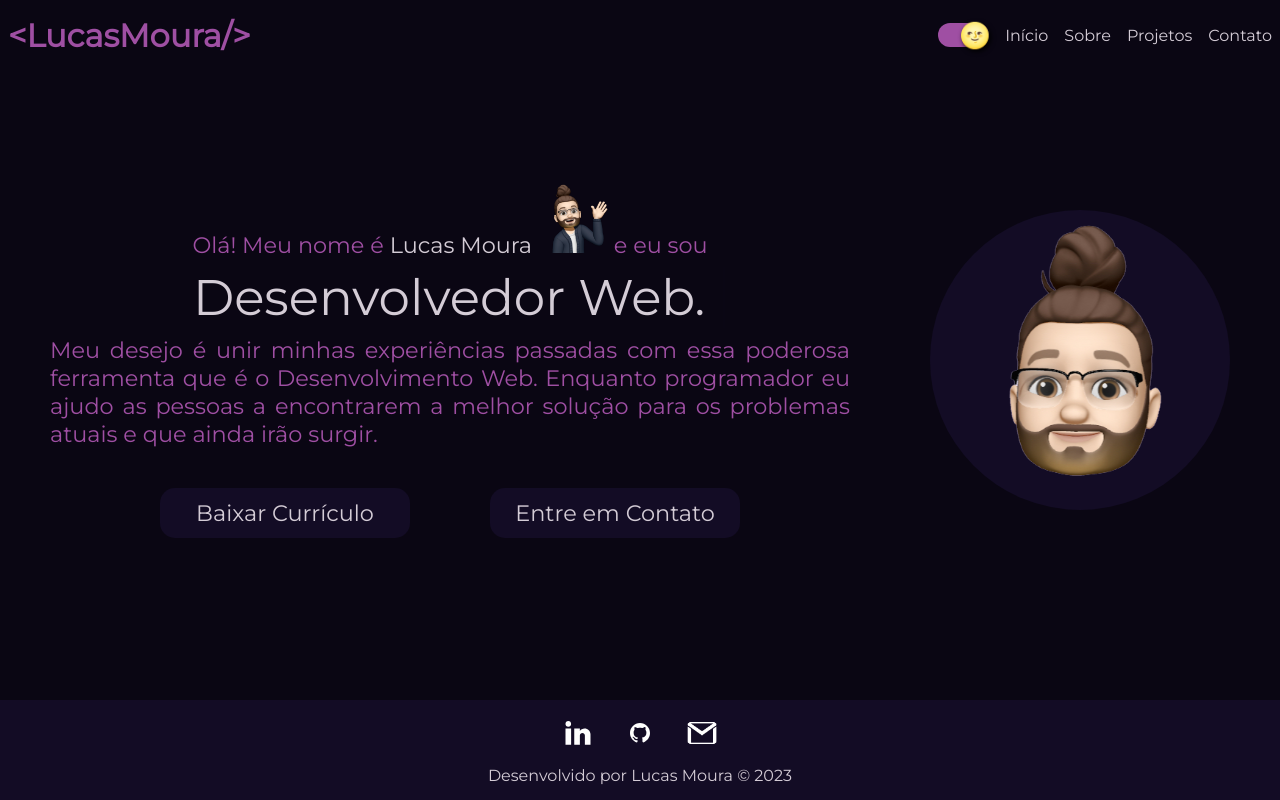
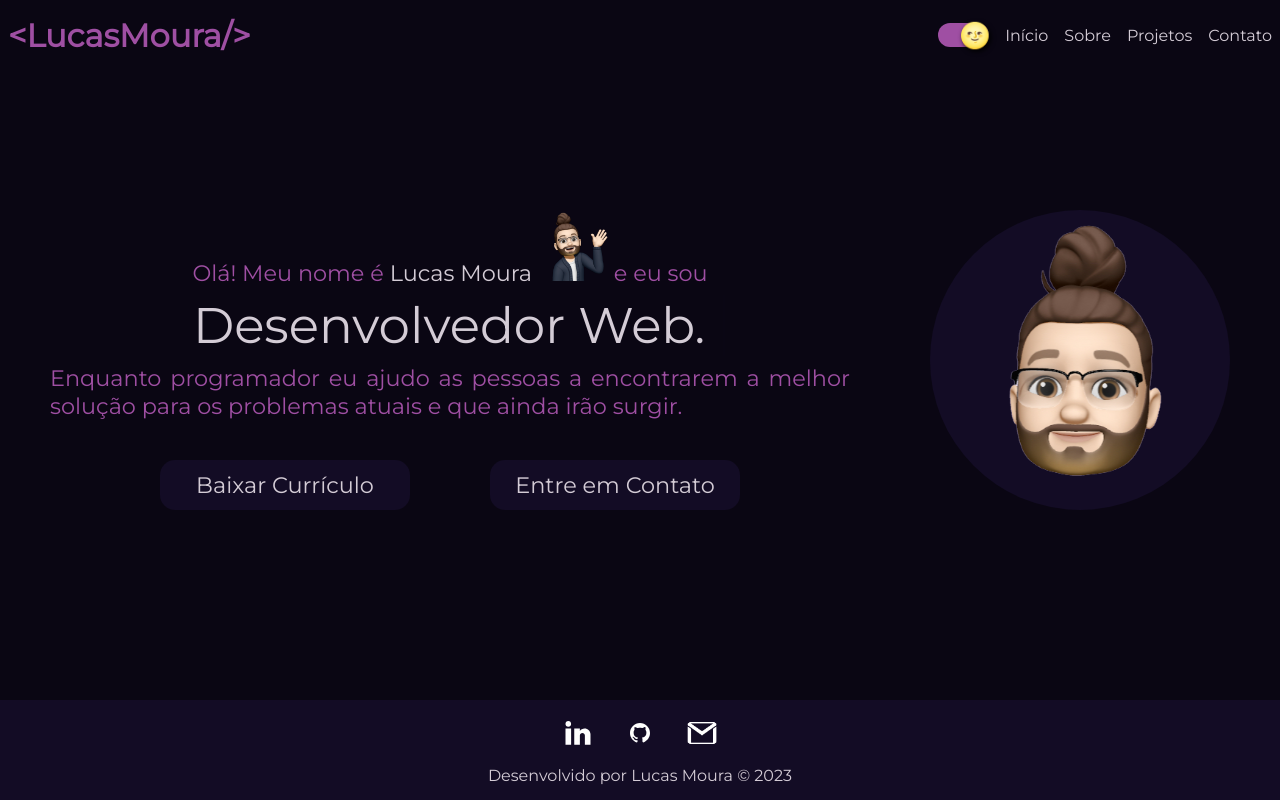
Before and after one commit to lcsrbr/Portfolio, a React (Create React App) app: page / in a window 1280 px wide. Built offline with nearby package versions, Linux system fonts and the light colour scheme.

Commit message:
fix projects and home infos

```diff
--- a/src/pages/Home/index.tsx
+++ b/src/pages/Home/index.tsx
@@ -19,10 +19,8 @@ function Home() {
           </p>
           <p className=" input line-1 anim-typewriter">Desenvolvedor Web. </p>
           <S.Paragraph>
-            Meu desejo é unir minhas experiências passadas com essa poderosa
-            ferramenta que é o Desenvolvimento Web. Enquanto programador eu
-            ajudo as pessoas a encontrarem a melhor solução para os problemas
-            atuais e que ainda irão surgir.
+            Enquanto programador eu ajudo as pessoas a encontrarem a melhor
+            solução para os problemas atuais e que ainda irão surgir.
           </S.Paragraph>
           <S.ButtonDiv>
             <a
```
